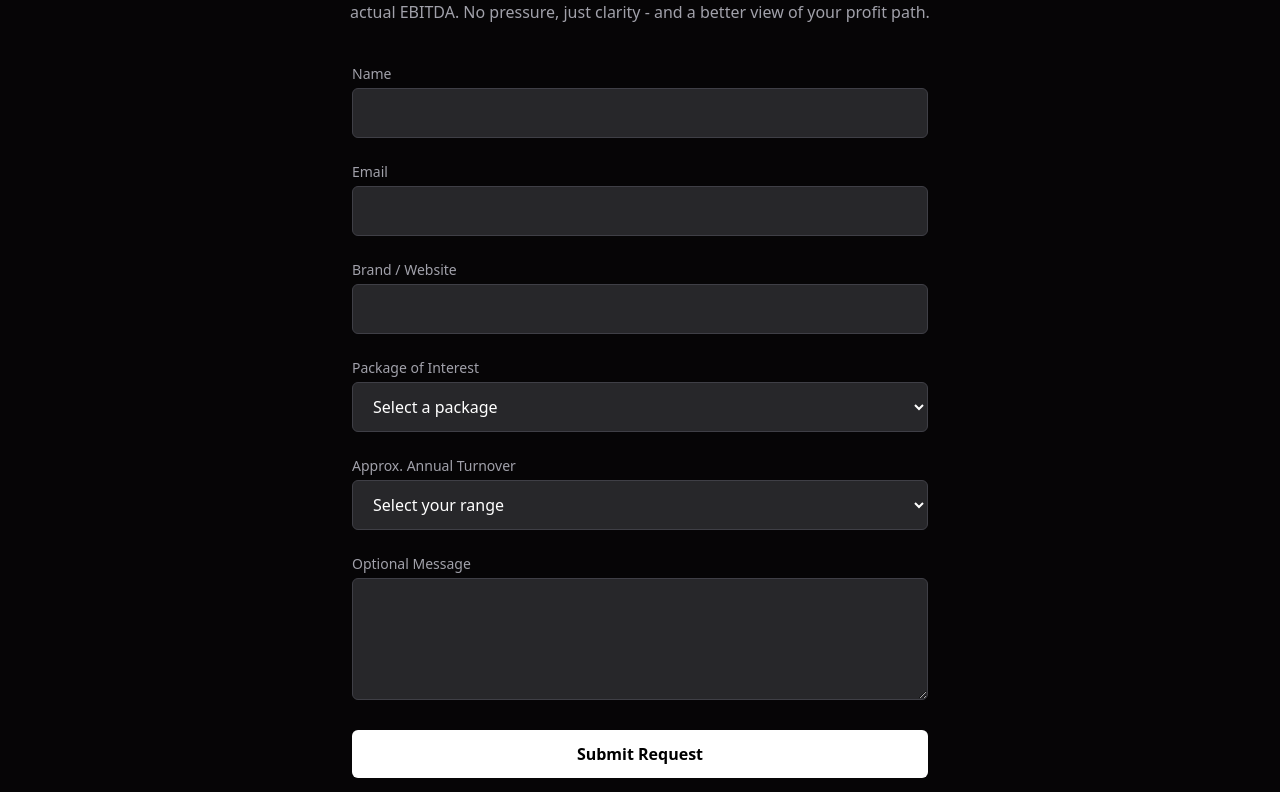
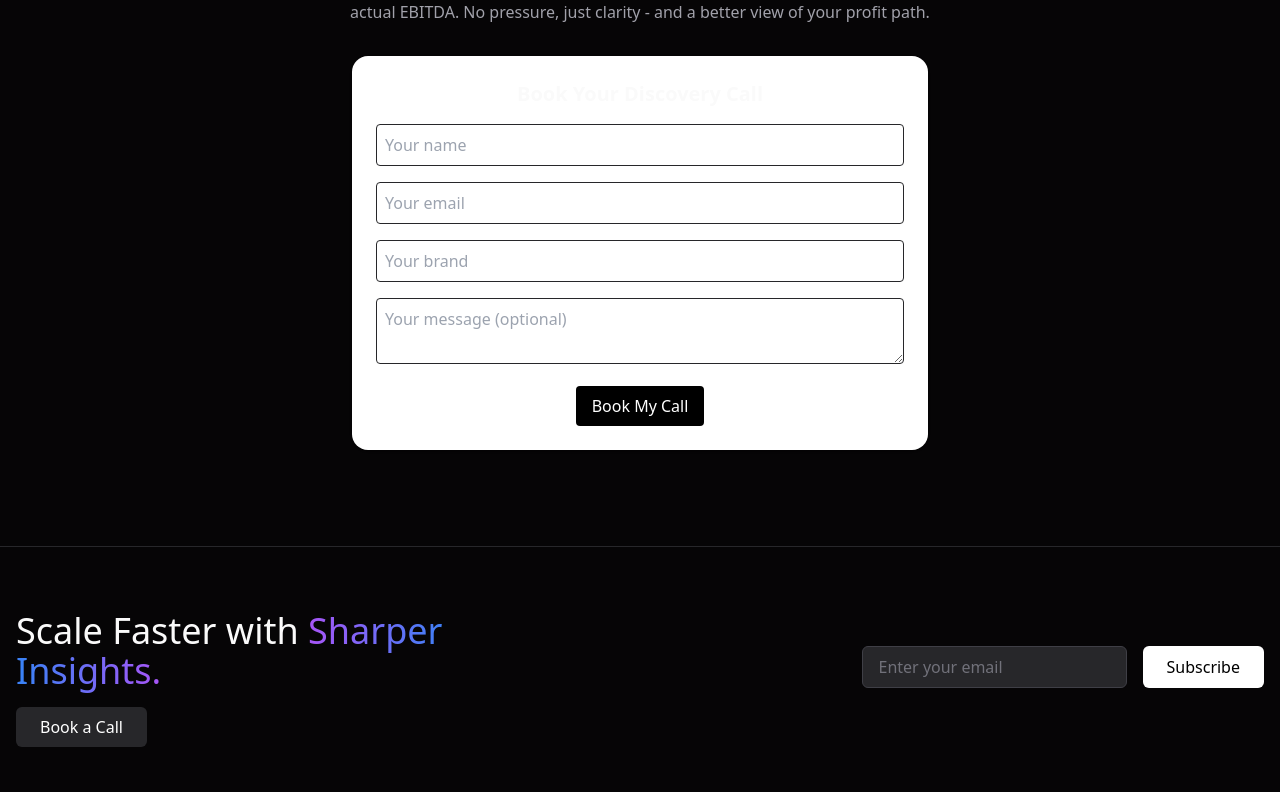
Before and after one commit to RetailSuccessCoach/retail-success-coach, a Next.js app: page /profit-performance-call in a window 1280 px wide. Shown: the part 468-1260 px from the top of the page. Built offline with nearby package versions, Linux system fonts and the light colour scheme.

Commit message:
Replace form with seamless calendar booking UI

```diff
--- a/src/app/profit-performance-call/BookingCalendar.tsx
+++ b/src/app/profit-performance-call/BookingCalendar.tsx
@@ -0,0 +1,85 @@
+'use client';
+
+import BookingCalendar from "./BookingCalendar";
+
+import { useState } from 'react';
+
+export default function BookingCalendar() {
+  const [formData, setFormData] = useState({
+    name: '',
+    email: '',
+    brand: '',
+    message: '',
+  });
+  const [loading, setLoading] = useState(false);
+  const [confirmed, setConfirmed] = useState(false);
+
+  async function handleSubmit(e: React.FormEvent) {
+    e.preventDefault();
+    setLoading(true);
+
+    const res = await fetch('/api/book-call', {
+      method: 'POST',
+      headers: { 'Content-Type': 'application/json' },
+      body: JSON.stringify(formData),
+    });
+
+    if (res.ok) {
+      setConfirmed(true);
+    } else {
+      alert('Something went wrong. Please try again.');
+    }
+
+    setLoading(false);
+  }
+
+  return (
+    <div className="max-w-xl mx-auto mt-8 bg-white p-6 rounded-2xl shadow">
+      <h2 className="text-xl font-semibold mb-4">Book Your Discovery Call</h2>
+
+      {confirmed ? (
+        <div className="text-green-600 font-medium">🎉 Your call has been booked!</div>
+      ) : (
+        <form onSubmit={handleSubmit} className="space-y-4">
+          <input
+            type="text"
+            placeholder="Your name"
+            className="w-full border p-2 rounded"
+            value={formData.name}
+            onChange={(e) => setFormData({ ...formData, name: e.target.value })}
+            required
+          />
+          <input
+            type="email"
+            placeholder="Your email"
+            className="w-full border p-2 rounded"
+            value={formData.email}
+            onChange={(e) => setFormData({ ...formData, email: e.target.value })}
+            required
+          />
+          <input
+            type="text"
+            placeholder="Your brand"
+            className="w-full border p-2 rounded"
+            value={formData.brand}
+            onChange={(e) => setFormData({ ...formData, brand: e.target.value })}
+            required
+          />
+          <textarea
+            placeholder="Your message (optional)"
+            className="w-full border p-2 rounded"
+            value={formData.message}
+            onChange={(e) => setFormData({ ...formData, message: e.target.value })}
+          />
+          <button
+            type="submit"
+            className="bg-black text-white px-4 py-2 rounded hover:bg-gray-800"
+            disabled={loading}
+          >
+            {loading ? 'Booking...' : 'Book My Call'}
+          </button>
+        </form>
+      )}
+    </div>
+  );
+}
--- a/src/app/profit-performance-call/page.tsx
+++ b/src/app/profit-performance-call/page.tsx
@@ -1,5 +1,6 @@
 "use client";
 
+import BookingCalendar from "./BookingCalendar";
 import { useState } from "react";
 import MainLayout from "@/components/layout/MainLayout";
 import { ScaleHeading } from "@/components/ui/ScaleHeading";
@@ -95,92 +96,8 @@ export default function DiscoveryCallPage() {
                   No pressure, just clarity - and a better view of your profit path.
                 </p>
 
-                <form onSubmit={handleSubmit} className="mt-10 max-w-xl mx-auto space-y-6 text-left">
-                  <div>
-                    <label className="block text-sm font-medium text-zinc-400 mb-1">Name</label>
-                    <input
-                      name="name"
-                      type="text"
-                      required
-                      value={form.name}
-                      onChange={handleChange}
-                      className="w-full bg-zinc-800 text-white px-4 py-3 rounded-md border border-zinc-700 focus:outline-none"
-                    />
-                  </div>
-                  <div>
-                    <label className="block text-sm font-medium text-zinc-400 mb-1">Email</label>
-                    <input
-                      name="email"
-                      type="email"
-                      required
-                      value={form.email}
-                      onChange={handleChange}
-                      className="w-full bg-zinc-800 text-white px-4 py-3 rounded-md border border-zinc-700 focus:outline-none"
-                    />
-                  </div>
-                  <div>
-                    <label className="block text-sm font-medium text-zinc-400 mb-1">Brand / Website</label>
-                    <input
-                      name="brand"
-                      type="text"
-                      required
-                      value={form.brand}
-                      onChange={handleChange}
-                      className="w-full bg-zinc-800 text-white px-4 py-3 rounded-md border border-zinc-700 focus:outline-none"
-                    />
-                  </div>
-                  <div>
-                    <label className="block text-sm font-medium text-zinc-400 mb-1">Package of Interest</label>
-                    <select
-                      name="package"
-                      required
-                      value={form.package}
-                      onChange={handleChange}
-                      className="w-full bg-zinc-800 text-white px-4 py-3 rounded-md border border-zinc-700 focus:outline-none"
-                    >
-                      <option value="">Select a package</option>
-                      {packageOptions.map((option) => (
-                        <option key={option} value={option}>
-                          {option}
-                        </option>
-                      ))}
-                    </select>
-                  </div>
-                  <div>
-                    <label className="block text-sm font-medium text-zinc-400 mb-1">Approx. Annual Turnover</label>
-                    <select
-                      name="turnover"
-                      required
-                      value={form.turnover}
-                      onChange={handleChange}
-                      className="w-full bg-zinc-800 text-white px-4 py-3 rounded-md border border-zinc-700 focus:outline-none"
-                    >
-                      <option value="">Select your range</option>
-                      {turnoverRanges.map((range) => (
-                        <option key={range} value={range}>
-                          {range}
-                        </option>
-                      ))}
-                    </select>
-                  </div>
-                  <div>
-                    <label className="block text-sm font-medium text-zinc-400 mb-1">Optional Message</label>
-                    <textarea
-                      name="message"
-                      rows={4}
-                      value={form.message}
-                      onChange={handleChange}
-                      className="w-full bg-zinc-800 text-white px-4 py-3 rounded-md border border-zinc-700 focus:outline-none"
-                    ></textarea>
-                  </div>
-                  <button
-                    type="submit"
-                    disabled={formState === "loading"}
-                    className="w-full bg-white text-black font-semibold py-3 rounded-md hover:bg-zinc-200 transition disabled:opacity-50"
-                  >
-                    {formState === "loading" ? "Booking..." : "Submit Request"}
-                  </button>
-                </form>
+                <BookingCalendar />
+
               </motion.div>
             )}
           </AnimatePresence>
```
